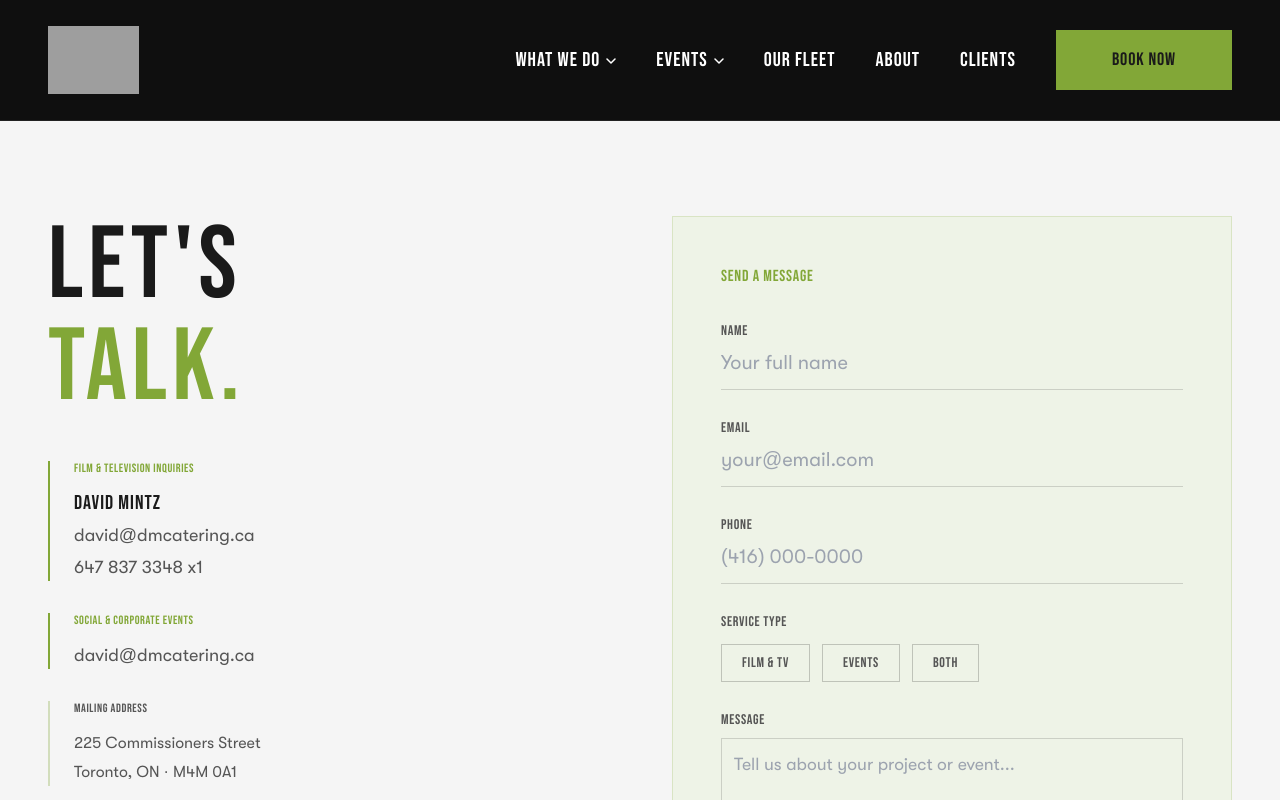
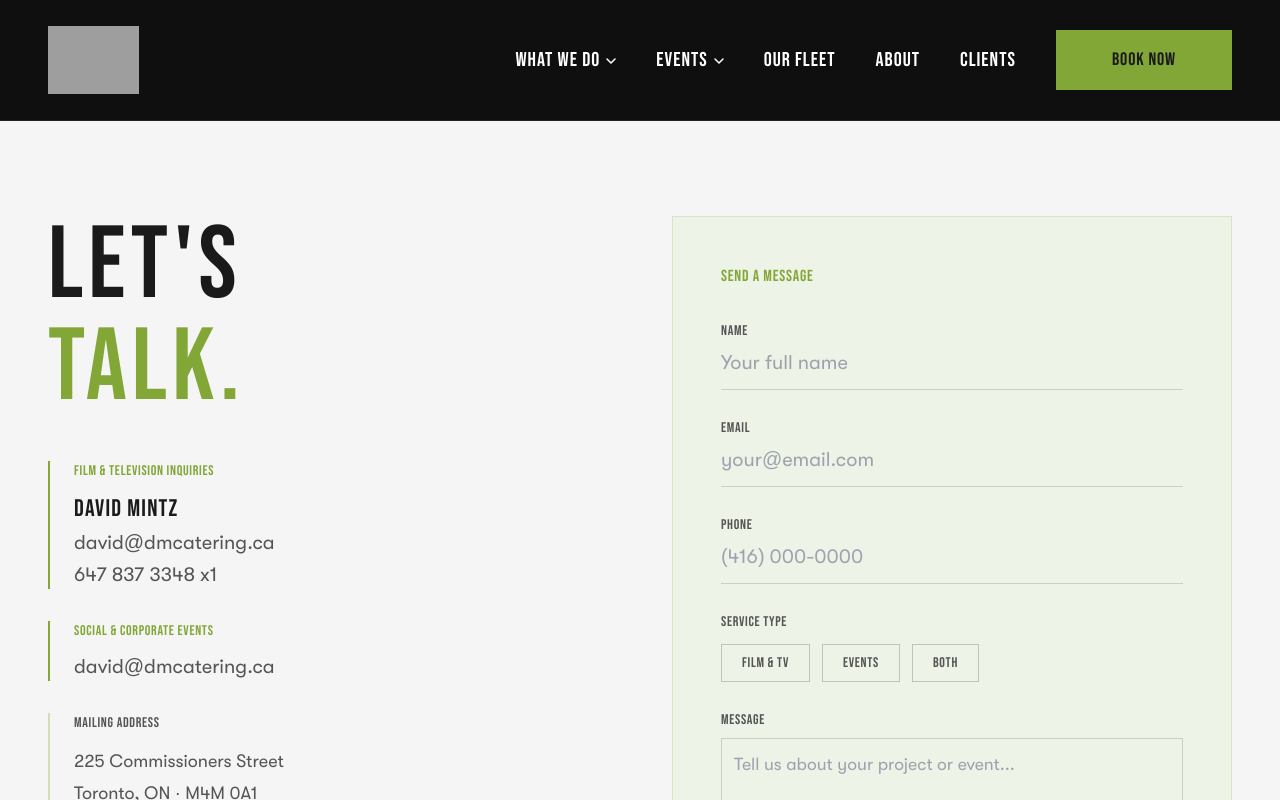
Before and after one commit to webdesignetobicoke/dmcatering, a Next.js app: page /contact in a window 1280 px wide. Shown: the top 800 px of the page. Built offline with nearby package versions, Linux system fonts and the light colour scheme; grey boxes are pictures that could not be loaded.

Commit message:
Increase contact info text size

```diff
--- a/app/contact/page.jsx
+++ b/app/contact/page.jsx
@@ -32,11 +32,11 @@ export default function ContactPage() {
 
               <div className="space-y-8">
                 <div style={{ borderLeft: '2px solid var(--gold)', paddingLeft: '1.5rem' }}>
-                  <p className="font-display text-xs tracking-[0.3em] mb-3" style={{ color: 'var(--gold)' }}>FILM & TELEVISION INQUIRIES</p>
-                  <p className="font-display text-xl mb-1" style={{ color: 'var(--cream)' }}>David Mintz</p>
+                  <p className="font-display text-sm tracking-[0.3em] mb-3" style={{ color: 'var(--gold)' }}>FILM & TELEVISION INQUIRIES</p>
+                  <p className="font-display text-2xl mb-1" style={{ color: 'var(--cream)' }}>David Mintz</p>
                   <a
                     href="mailto:david@dmcatering.ca"
-                    className="block font-serif text-lg"
+                    className="block font-serif text-xl"
                     style={{ color: 'var(--cream-dim)' }}
                     onMouseEnter={e => e.target.style.color = 'var(--gold)'}
                     onMouseLeave={e => e.target.style.color = 'var(--cream-dim)'}
@@ -45,7 +45,7 @@ export default function ContactPage() {
                   </a>
                   <a
                     href="tel:6478373348"
-                    className="block font-serif text-lg mt-1"
+                    className="block font-serif text-xl mt-1"
                     style={{ color: 'var(--cream-dim)' }}
                     onMouseEnter={e => e.target.style.color = 'var(--gold)'}
                     onMouseLeave={e => e.target.style.color = 'var(--cream-dim)'}
@@ -55,10 +55,10 @@ export default function ContactPage() {
                 </div>
 
                 <div style={{ borderLeft: '2px solid var(--gold)', paddingLeft: '1.5rem' }}>
-                  <p className="font-display text-xs tracking-[0.3em] mb-3" style={{ color: 'var(--gold)' }}>SOCIAL & CORPORATE EVENTS</p>
+                  <p className="font-display text-sm tracking-[0.3em] mb-3" style={{ color: 'var(--gold)' }}>SOCIAL & CORPORATE EVENTS</p>
                   <a
                     href="mailto:david@dmcatering.ca"
-                    className="block font-serif text-lg"
+                    className="block font-serif text-xl"
                     style={{ color: 'var(--cream-dim)' }}
                     onMouseEnter={e => e.target.style.color = 'var(--gold)'}
                     onMouseLeave={e => e.target.style.color = 'var(--cream-dim)'}
@@ -68,8 +68,8 @@ export default function ContactPage() {
                 </div>
 
                 <div style={{ borderLeft: '2px solid rgba(130,167,55,0.3)', paddingLeft: '1.5rem' }}>
-                  <p className="font-display text-xs tracking-[0.3em] mb-3" style={{ color: 'var(--cream-dim)' }}>MAILING ADDRESS</p>
-                  <p className="font-serif" style={{ color: 'var(--cream-dim)', lineHeight: 1.8 }}>
+                  <p className="font-display text-sm tracking-[0.3em] mb-3" style={{ color: 'var(--cream-dim)' }}>MAILING ADDRESS</p>
+                  <p className="font-serif text-lg" style={{ color: 'var(--cream-dim)', lineHeight: 1.8 }}>
                     225 Commissioners Street<br />
                     Toronto, ON · M4M 0A1
                   </p>
```
